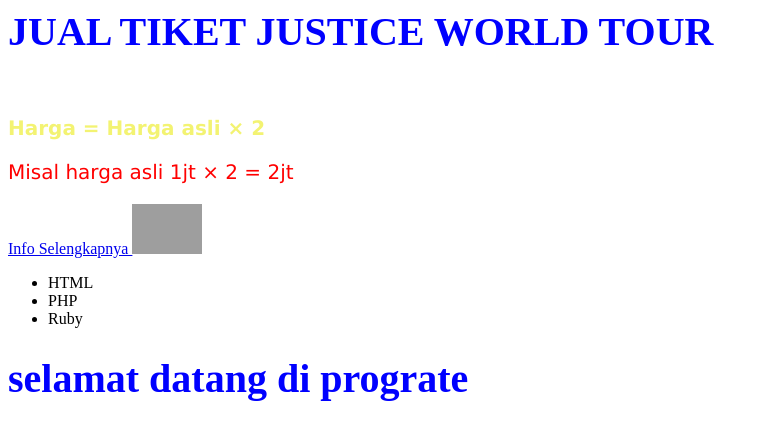
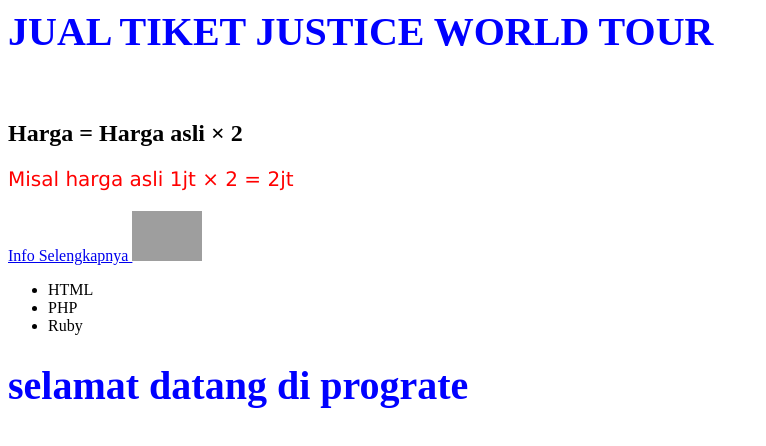
Before and after one commit to RifaIrsyad/PK2, a plain HTML site: page index.html in a window 1280 px wide. Shown: the whole page, without its empty margins (0-766 px from the left). Drawn offline with Linux system fonts and the light colour scheme; grey boxes are pictures that could not be loaded.

Commit message:
Update stylesheet.css

```diff
--- a/stylesheet.css
+++ b/stylesheet.css
@@ -7,11 +7,6 @@ img {
   height:50px;
   width:70px;
 }
-h2 {
-  color: #f3f372;
-  font-size:20px;
-  font-family:"lucida grande"
-}
 p {
   color: #ff0000;
   font-size:20px;
```
